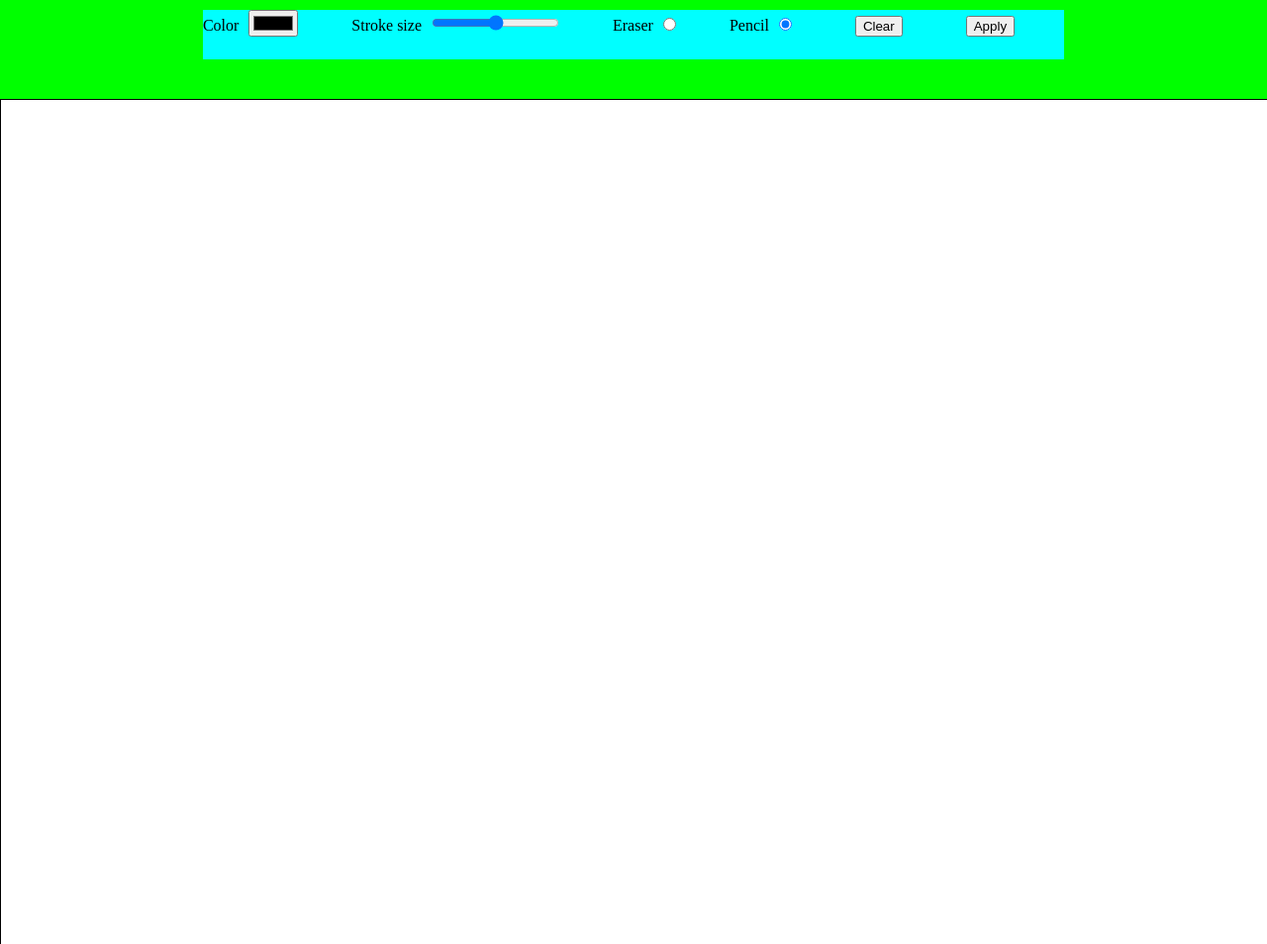
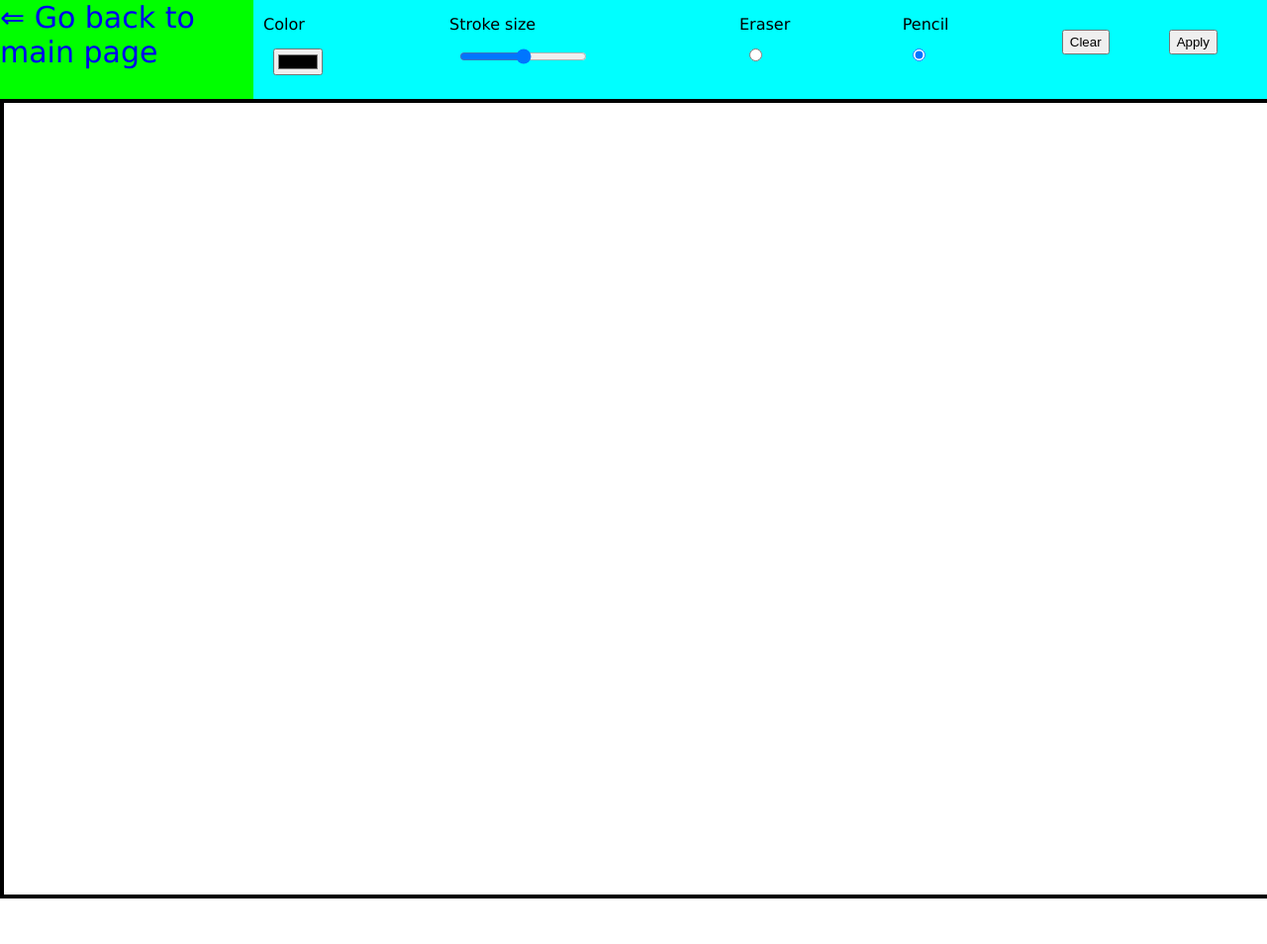
Before and after one commit to Jaerl0/JavaScripHemsida, a plain HTML site: page drawing.html in a window 1280 px wide. Shown: the whole page at 99% size. After the commit the page ends 908 px from the top, so only its background shows below. Drawn offline with Linux system fonts and the light colour scheme.

Commit message:
Fixade med javascript för min drawing.html samt styling för den

```diff
--- a/drawing.html
+++ b/drawing.html
@@ -9,12 +9,13 @@
 </head>
 <body id="drawingBoard">
     <header id="drawProperties">
+        <a class="BackToMenu" href="index.html">⇐ Go back to main page</a>
 <form class="form">
 
-    <label for="">Color<input type="color" id="colorSelect" onchange="changeStrokeColor"></label>
-    <label for="">Stroke size<input type="range" id="size"></label>
-    <label for="">Eraser<input type="radio" name="r2" id="eraser"></label>
-    <label for="">Pencil<input type="radio" name="r2" id="pencil" checked></label>
+    <label>Color<input type="color" id="colorSelect" onchange="changeStrokeColor"></label>
+    <label>Stroke size<input type="range" id="size"></label>
+    <label>Eraser<input type="radio" name="r2" id="eraser"></label>
+    <label>Pencil<input type="radio" name="r2" id="pencil" checked></label>
     <input type="button" value="Clear" id="clear">
     <input type="button" value="Apply" id="apply">
 
--- a/main.js
+++ b/main.js
@@ -4,11 +4,10 @@ window.addEventListener("load", () => {
     const drawingArea = document.querySelector("#drawingArea");
     const ctx = drawingArea.getContext("2d");
 
-    drawingArea.height = window.innerWidth/1.5;
+    drawingArea.height = 800;
     drawingArea.width = window.innerWidth;
 
    let painting = false;
-   let strokeSize = 8;
 
 // Change strokecolor
    function changeStrokeColor (){
@@ -16,6 +15,28 @@ window.addEventListener("load", () => {
        ctx.strokeStyle = color;
    }
    document.getElementById("apply").addEventListener("click", changeStrokeColor, false);
+
+// Change strokesize
+   function changeStrokeSize (){
+       var StrokeSize = document.getElementById("size").value;
+       ctx.lineWidth = StrokeSize;
+   }
+   document.getElementById("apply").addEventListener("click", changeStrokeSize, false);
+
+// Clear canvas
+document.getElementById("clear").addEventListener("click", function() {
+    ctx.clearRect(0, 0, drawingArea.width, drawingArea.height); }, false);
+
+// Eraser
+
+    function eraser (){
+        var eraser = document.getElementById("eraser").value;
+        if (eraser == true){
+        ctx.strokeStyle = "white";
+        }
+    }
+    document.getElementById("eraser").addEventListener("click", eraser, false);
+
 
    function startPosition(e){
        painting = true;
@@ -27,7 +48,6 @@ window.addEventListener("load", () => {
    }
    function draw(e){
        if(!painting) return;
-       ctx.lineWidth = strokeSize;
        ctx.lineCap = "round";
 
        ctx.lineTo(e.clientX, e.clientY-100);
--- a/style.css
+++ b/style.css
@@ -73,7 +73,7 @@
  .sel {
    width: 50px;
    height: 10px;
-   border: 6px solid var(--white);
+   border: 6px solid black;
    margin: 10px;
    cursor: pointer;
    transition: 0.4s;
@@ -151,6 +151,7 @@ height: 100%;
   /* drawing.html */
 
  * #drawingBoard {
+   font-family: Verdana, Tahoma, sans-serif;
    margin: 0;
    padding: 0;
    box-sizing: border-box;
@@ -162,28 +163,42 @@ height: 100%;
  }
 
  #drawProperties {
-   grid-column: 1/-2;
+   display: grid;
+   grid-template-columns: 1fr 4fr;
+   grid-row: 1/-2;
    width: 100vw;
    height: 100px;
    background: #0f0;
-   display: flex;
-   flex-direction: row;
-   justify-content: center;
+
  }
 
-  header .form {
-   background: #0ff;
-   height: 50px;
-   width: 100;
-   margin-top:10px;
+  .BackToMenu {
+    font-size: 30px;
+    text-decoration: none black;
+  }
+
+   .form {
+    display: flex;
+    flex-direction: row;
+    justify-content: center;
+    background: #0ff;
+    height: 100px;
+    width: 100;
+
  }
 
- input {
+ input, label {
+   margin-top: 15px;
    margin-right: 50px;
    margin-left: 10px;
  }
 
+ #apply, #clear {
+   margin-top: 30px;
+   height: 25px;
+ }
+
  #drawingArea {
-   grid-column: 2/-3;
-   border: 1px solid black;
+   grid-row: 3/4;
+   border: 4px solid black;
  }
```
Also changed, not shown: index.html (+6 -5 lines), snake.html (deleted, +0 -11 lines), calculator.jpg (deleted), exemple.jpg (deleted), play.png (added), snake.jpg (deleted).
